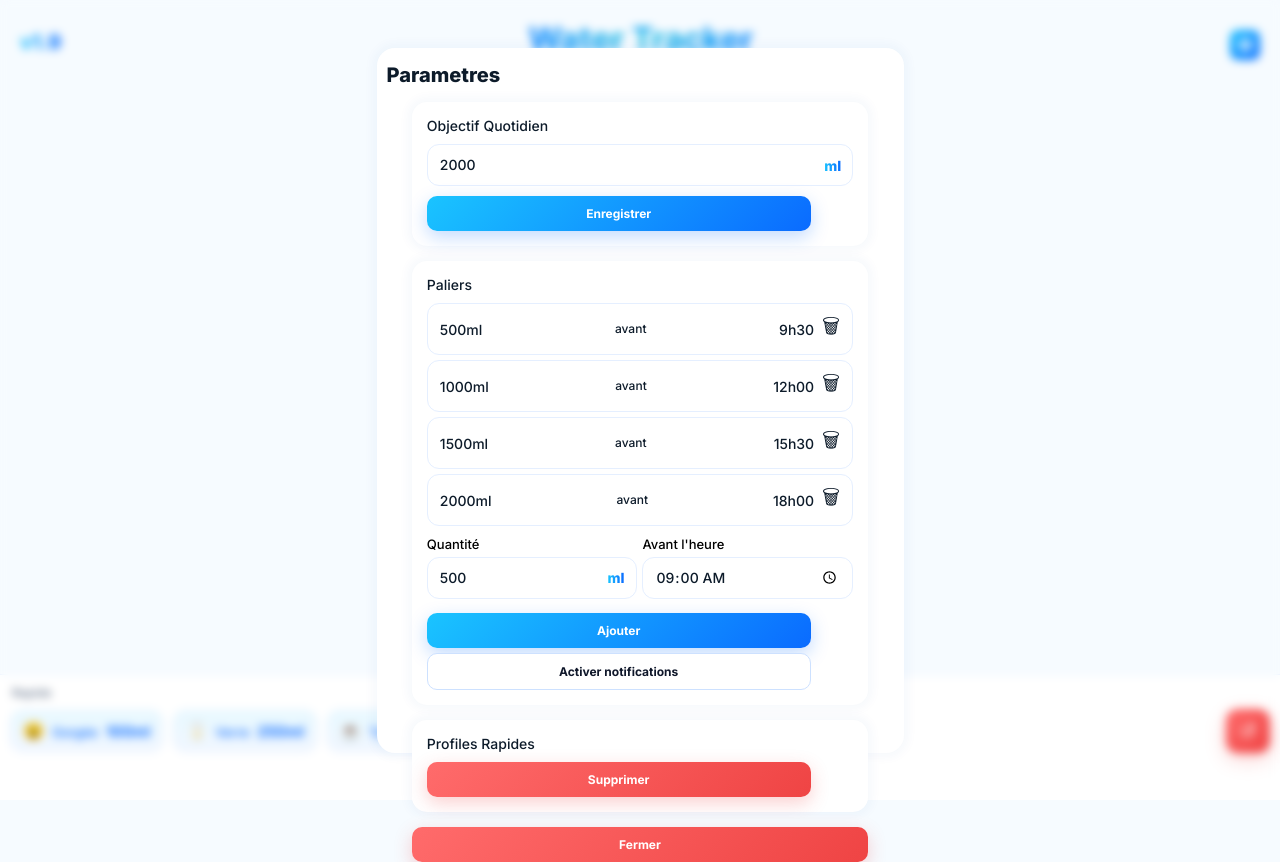
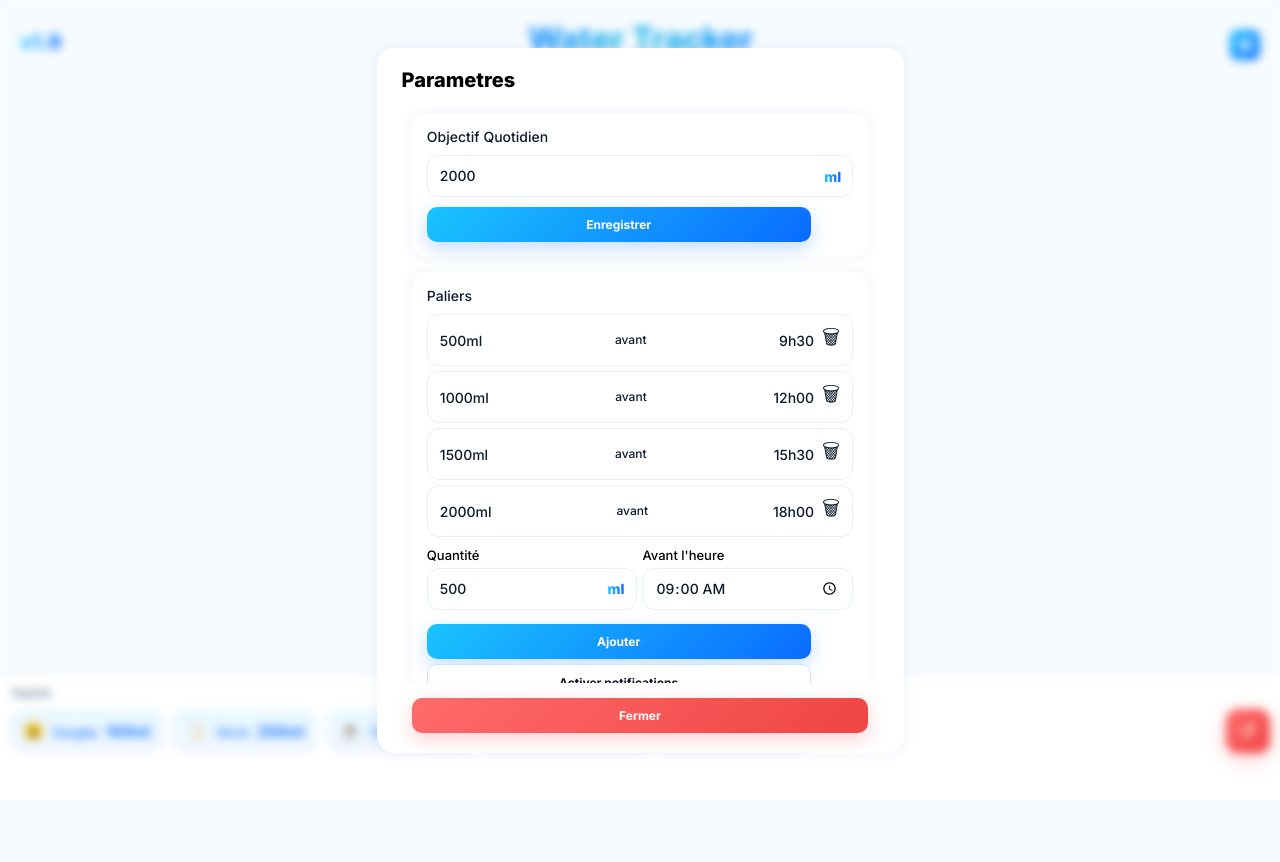
Before and after one commit to Johnathank78/WaterTracker, a plain HTML site: page index.html in a window 1280 px wide. Both pictures are taken after a click on the element 1245 px from the left and 45 px from the top of the page. After the commit the page ends 800 px from the top, so only its background shows below. Drawn offline with Linux system fonts and the light colour scheme.

Commit message:
Update index.html

```diff
--- a/index.html
+++ b/index.html
@@ -101,7 +101,8 @@
 
         <div class="blurBG">
             <div class="parameters_page">
-                <span class="parameter_pageText">Parametres</span>
+                <span class="parameters_pageText">Parametres</span>
+                <div class="parameters_masterContainer">
                     <div class="parameters_section">
                         <span class="parameters_sectionText">Objectif Quotidien</span>
                         <input id="goalInput" type="number" min="200" step="50" value="2000">
@@ -133,6 +134,7 @@
                         <span class="parameters_sectionText">Profiles Rapides</span>
                         <button class="parameters_btn danger">Supprimer</button>
                     </div>
+                </div>
                 <button class="parameters_btn danger closeParams">Fermer</button>
             </div>
 
```
Lines whose indentation alone changed are shown as unchanged.
